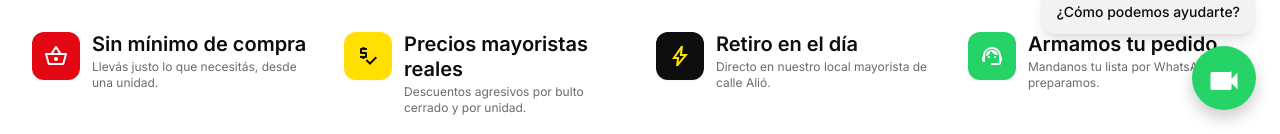
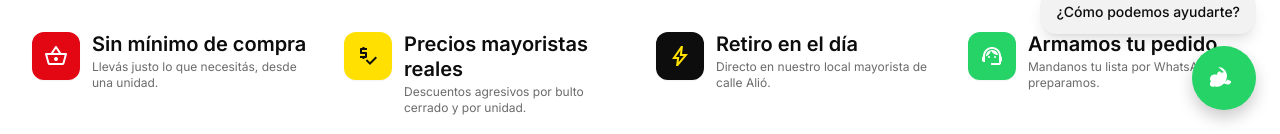
Before and after one commit to dextermdq/feliz, a Next.js app: page / in a window 1280 px wide. Shown: the part 666-800 px from the top of the page. Built offline with nearby package versions, Linux system fonts and the light colour scheme.

Commit message:
fix: restaurar logo correcto de WhatsApp en botón

```diff
--- a/src/components/common/FloatingWhatsApp.tsx
+++ b/src/components/common/FloatingWhatsApp.tsx
@@ -24,15 +24,13 @@ export function FloatingWhatsApp() {
         className="group w-16 h-16 bg-[#25D366] hover:bg-[#20ba58] text-white rounded-full flex items-center justify-center shadow-[0_8px_16px_rgba(0,0,0,0.2)] hover:shadow-[0_12px_24px_rgba(0,0,0,0.3)] hover:scale-110 transition-all duration-300"
         title="Contactar por WhatsApp"
       >
-        {/* Logo oficial de WhatsApp: teléfono + globo de chat */}
         <svg
-          className="w-9 h-9"
+          className="w-7 h-7"
           fill="currentColor"
           viewBox="0 0 24 24"
           xmlns="http://www.w3.org/2000/svg"
         >
-          {/* Globo de chat */}
-          <path d="M17 10.5V7c0 .55-.45 1-1 1H4c-.55 0-1 .45-1 1v10c0 .55.45 1 1 1h12c.55 0 1-.45 1-1v-3.5l4 4v-11l-4 4z" />
+          <path d="M17.472 14.382c-.297-.149-1.758-.867-2.03-.967-.272-.099-.471-.148-.67.15-.197.297-.767.966-.94 1.164-.173.199-.347.223-.644.075-.297-.15-1.255-.463-2.39-1.475-.883-.788-1.48-1.761-1.653-2.059-.173-.297-.018-.458.13-.606.134-.133.298-.347.446-.52.149-.174.198-.298.298-.497.099-.198.05-.371-.025-.52-.075-.149-.669-1.612-.916-2.207-.242-.579-.487-.5-.67-.51-.173-.008-.371-.01-.57-.01-.198 0-.52.074-.792.372-.272.297-1.04 1.016-1.04 2.479 0 1.462 1.065 2.875 1.213 3.074.149.198 2.096 3.2 5.076 4.487.709.306 1.262.489 1.694.625.71.227 1.355.196 1.867.119.57-.085 1.758-.719 2.006-1.413.248-.694.248-1.289.173-1.413-.074-.124-.272-.198-.57-.347m-5.421-7.403h-.004c-2.176 0-4.33.691-6.041 1.987l-.384.223-.398-.066C5.034 8.987 4.127 8.948 3.29 9.09c-.837.141-1.635.45-2.26 1.061-.625.61-.975 1.409-1.023 2.234-.048.825.18 1.631.648 2.269l.209.313-.308.341c-.432.479-.702.998-.778 1.562-.076.564.094 1.136.457 1.635.363.499.87.84 1.464.975.594.135 1.233.081 1.796-.16l.345-.16.36.095c.756.199 1.532.284 2.313.246 2.621-.135 5.034-1.902 6.514-4.287.625-1.018 1.063-2.137 1.303-3.316.24-1.179.235-2.389-.014-3.558-.725-3.44-3.674-5.869-7.25-5.869z" />
         </svg>
       </a>
 
```
